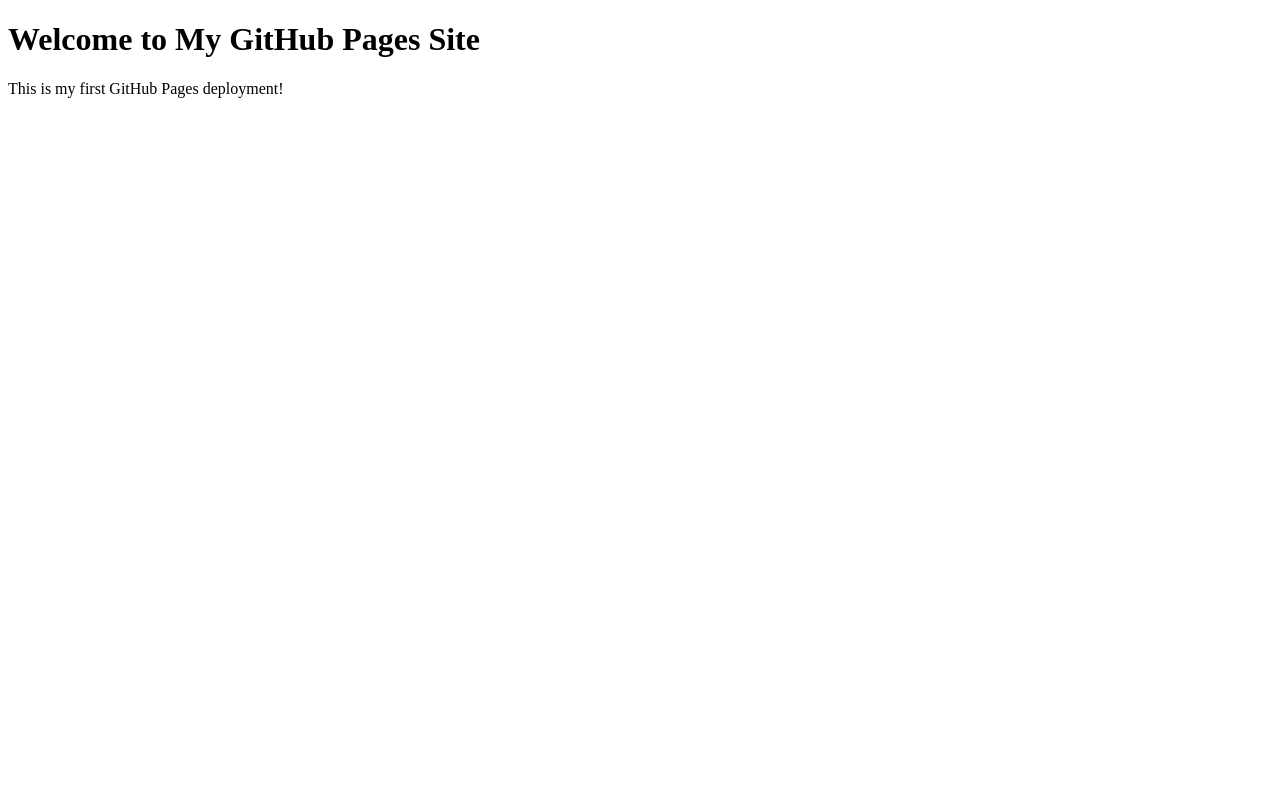
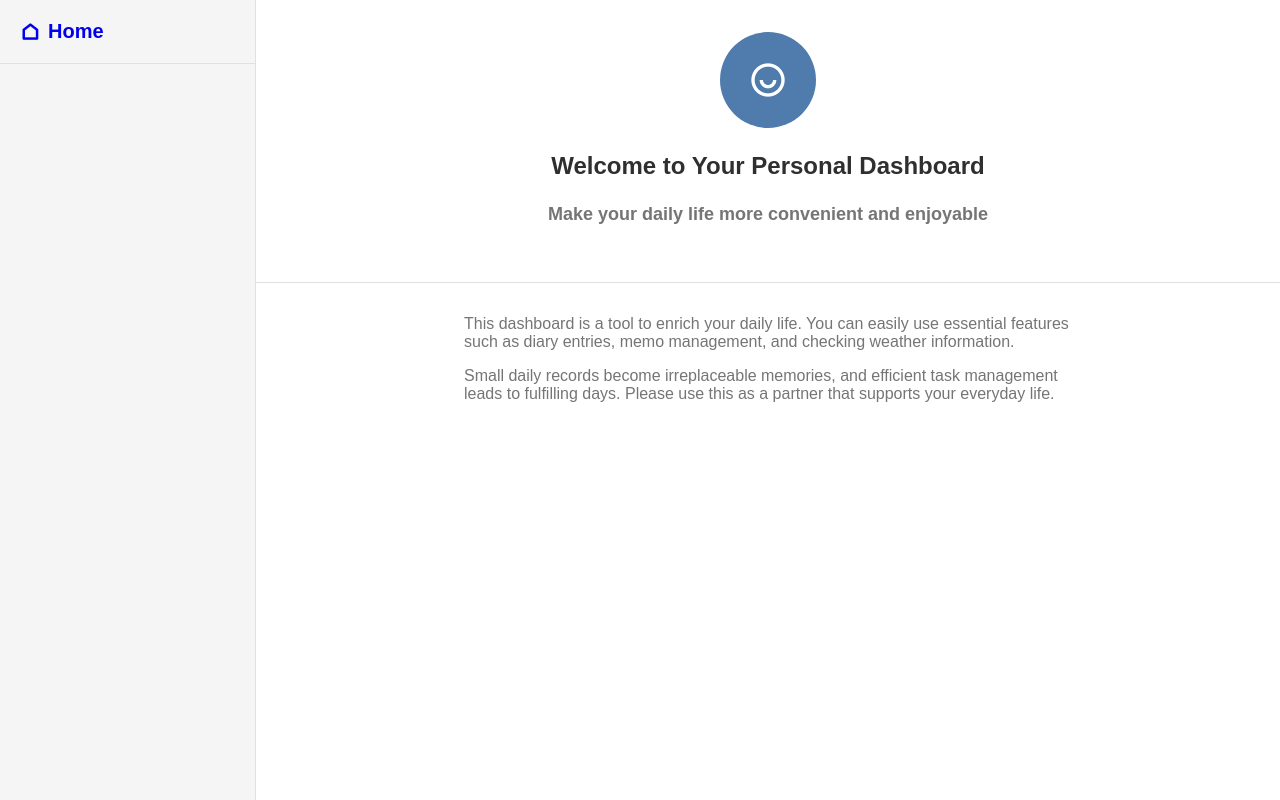
Before and after one commit to sakakikun/my-first-web-app, a plain HTML site: page index.html in a window 1280 px wide. Drawn offline with nearby package versions, Linux system fonts and the light colour scheme.

Commit message:
Add files via upload

```diff
--- a/index.html
+++ b/index.html
@@ -2,14 +2,42 @@
 <html lang="en">
 
 <head>
-  <meta charset="UTF-8">
-  <meta name="viewport" content="width=device-width, initial-scale=1.0">
-  <title>My GitHub Pages Site</title>
+  <meta charset="UTF-8" />
+  <meta name="viewport" content="width=device-width, initial-scale=1.0" />
+  <title>Dashboard</title>
+  <link rel="stylesheet" href="style.css">
+  <link href="https://cdn.jsdelivr.net/npm/remixicon@4.5.0/fonts/remixicon.css" rel="stylesheet" />
 </head>
 
 <body>
-  <h1>Welcome to My GitHub Pages Site</h1>
-  <p>This is my first GitHub Pages deployment!</p>
+  <div class="dashboard-container">
+    <aside>
+      <header class="side-header">
+        <a href="#" data-tab="home">
+          <span class="ri-home-line"></span>
+          Home
+        </a>
+      </header>
+    </aside>
+
+    <main class="main-container">
+      <section id="home">
+        <header class="home-header">
+          <section id="icon"><span class="ri-user-smile-line"></span></section>
+          <h1 class="title">Welcome to Your Personal Dashboard</h1>
+          <h2 class="sub-title">Make your daily life more convenient and enjoyable</h2>
+        </header>
+        <div class="main-message">
+          <p>This dashboard is a tool to enrich your daily life. You can easily use essential features such as diary
+            entries, memo
+            management, and checking weather information.</p>
+          <p>Small daily records become irreplaceable memories, and efficient task management leads to fulfilling days.
+            Please use
+            this as a partner that supports your everyday life.</p>
+        </div>
+      </section>
+    </main>
+  </div>
 </body>
 
 </html>
--- /dev/null
+++ b/style.css
@@ -0,0 +1,113 @@
+/* ブラウザで設定されているスタイルのリセット・共通設定 */
+/* 消さないでください */
+*,
+*::before,
+*::after {
+  box-sizing: border-box;
+}
+
+body,
+h1,
+h2,
+h3,
+p,
+ul,
+li,
+form,
+input,
+textarea,
+select,
+button {
+  margin: 0;
+  padding: 0;
+  font-family: sans-serif;
+}
+
+ul {
+  list-style: none;
+}
+
+/* スタイルのリセット終了 */
+
+/* サイドバーとメインコンテンツを包むための要素のスタイルを書いてください */
+.dashboard-container {
+  display: flex;
+  height: 100vh;
+}
+
+/* サイドバーに関連するスタイルを書いてください */
+aside {
+  width: 256px;
+  flex-shrink: 0;
+  background-color: #f5f5f5;
+  border-right: 1px solid #e0e0e0;
+  display: flex;
+  flex-direction: column;
+  height: 100%;
+}
+
+.side-header {
+  padding: 20px;
+  border-bottom: 1px solid #e0e0e0;
+}
+
+a {
+  font-size: 1.25rem;
+  font-weight: 600;
+  display: flex;
+  align-items: center;
+  gap: 8px;
+  text-decoration: none;
+}
+
+/* メインコンテンツに関連するスタイルを書いてください */
+.main-container {
+  flex: 1;
+}
+
+.home-header {
+  background-color: white;
+  padding: 32px;
+  border-bottom: 1px solid #e0e0e0;
+  text-align: center;
+}
+
+#icon {
+  /*id属性*/
+  height: 96px;
+  width: 96px;
+  background-color: #4f7cac;
+  border-radius: 50%;
+  display: flex;
+  justify-content: center;
+  align-items: center;
+  margin-bottom: 24px;
+  margin-left: auto;
+  margin-right: auto;
+  font-size: 2.5rem;
+  color: white;
+}
+
+.title {
+  font-size: 1.5rem;
+  font-weight: 600;
+  color: #2f2f2f;
+  margin-bottom: 24px;
+}
+
+.sub-title {
+  font-size: 1.125rem;
+  color: #757575;
+  margin-bottom: 25px;
+}
+
+.main-message {
+  max-width: 672px;
+  margin: 0px auto;
+  padding: 32px;
+  color: #757575;
+}
+
+p {
+  margin-bottom: 16px;
+}
```
